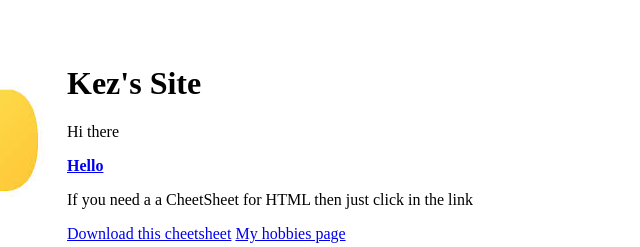
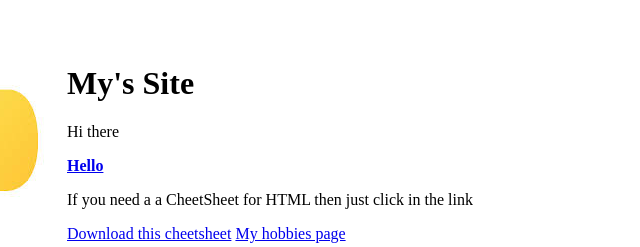
Before and after one commit to coderchai/cv, a plain HTML site: page index.html in a window 1280 px wide. Shown: the top 247 px of the page, 209-849 px from the left. Drawn offline with Linux system fonts and the light colour scheme.

Commit message:
Add files via upload

```diff
--- a/index.html
+++ b/index.html
@@ -6,11 +6,11 @@
   <title>My Personal Site</title>
 </head>
 
-<body>
+<body style="background-color: ##EAF6F6;">
   <table cellspacing="20">
     <td><img src='python_image.jpeg' alt="This is a python image"></td>
     <td>
-      <h1>Kez's Site</h1>
+      <h1>My's Site</h1>
       <p>Hi there</p>
       <a href="https://www.udemy.com/the-complete-web-development-bootcamp/learn/v4/t/lecture/12287450?start=0"><strong>Hello</strong></a>
       <p>If you need a a CheetSheet for HTML then just click in the link</p>
```
